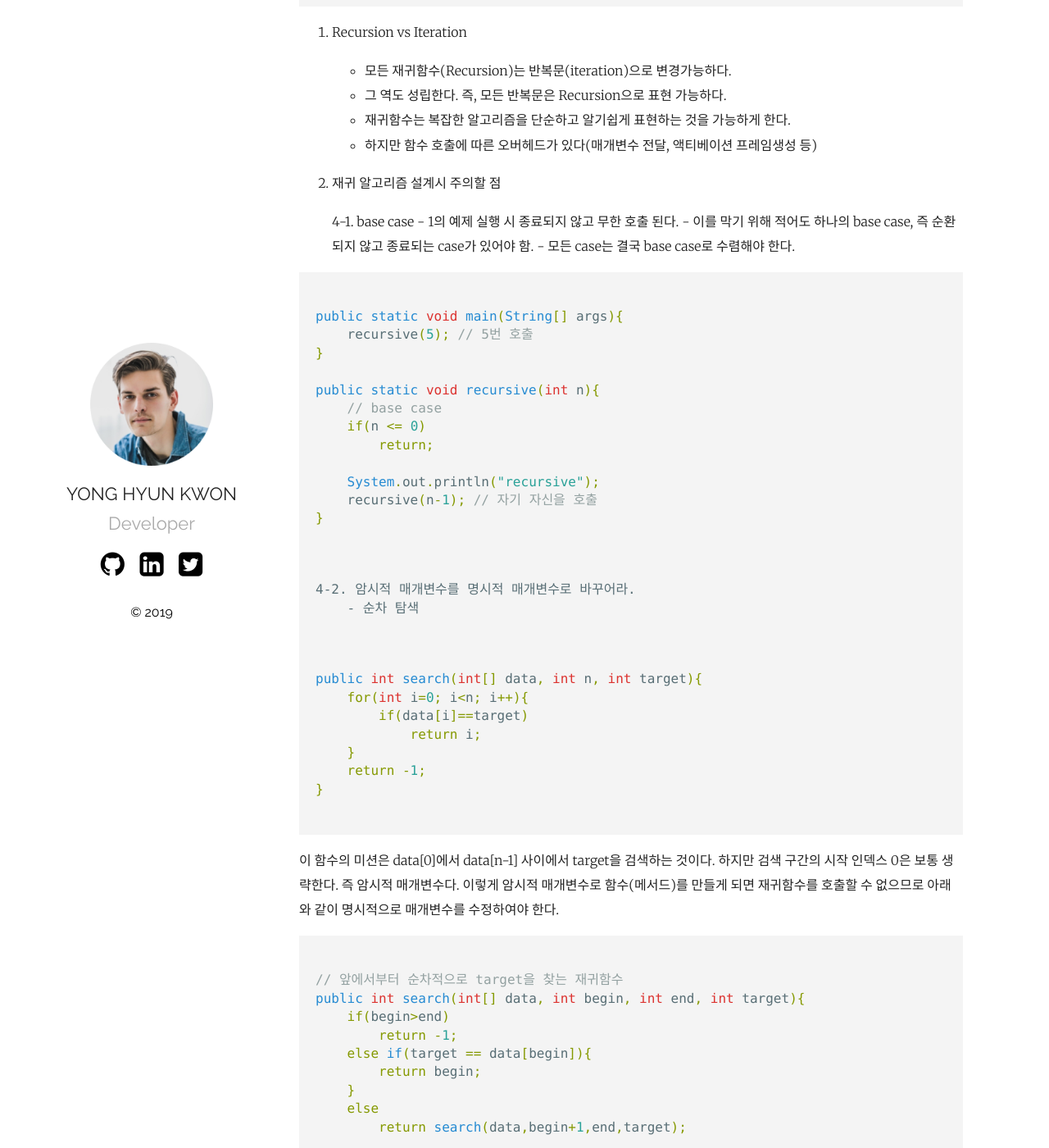
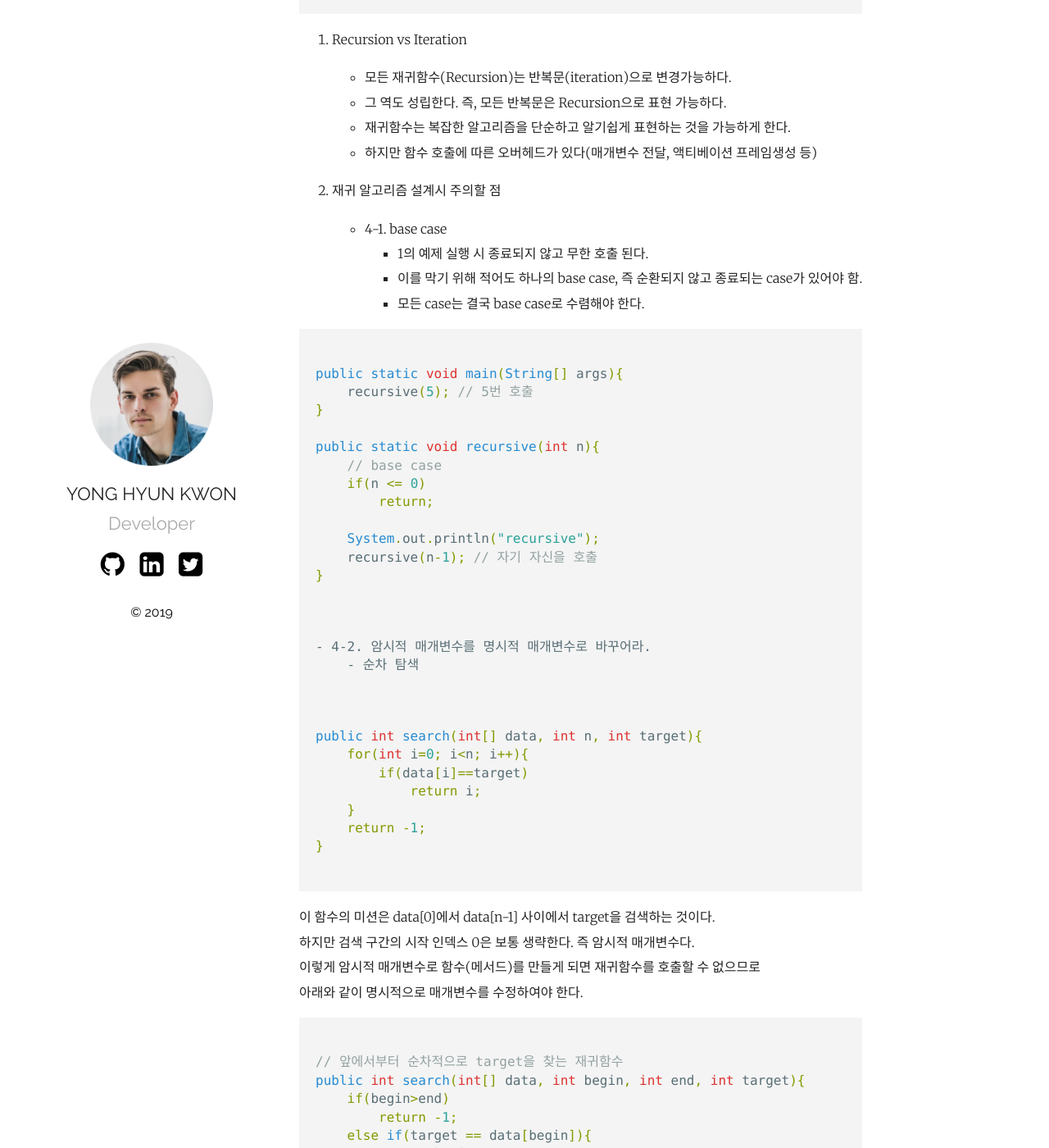
Before and after one commit to jayyhkwon/jayyhkwon.github.io_deprecated, a Jekyll site: the page built from _posts/2019-10-28-Algorithm 03 - Recursion(재귀).markdown, in a window 1280 px wide and 1400 px high, scrolled down 1523 px. Shown: the whole window at 82% size. Built offline with Jekyll 4.4.1, drawn with Linux system fonts in a browser that asks for light colours; some of the changed text lies outside the part shown.

Commit message:
10/28 포스팅 수정

````diff
--- a/_posts/2019-10-28-Algorithm 03 - Recursion(재귀).markdown
+++ b/_posts/2019-10-28-Algorithm 03 - Recursion(재귀).markdown
@@ -7,15 +7,15 @@ categories: Algorithm
 
 Recursion (재귀)
 
----
+
 목차
 1. 정의
 2. 재귀적인 접근
 3. Recursion vs Iteration
 4. 재귀 알고리즘 설계시 주의할 점
-    4-1. base case
-    4-2. 암시적 매개변수를 명시적 매개변수로 바꾸어라.
----
+    - 4-1. base case
+    - 4-2. 암시적 매개변수를 명시적 매개변수로 바꾸어라.
+
 
 1. 정의
     - 자기 자신을 호출 하는 함수
@@ -36,7 +36,7 @@ public static void recursive(){
 
 2. 재귀적인 접근
 
-    - 길이가 n인 문자열이 있다고 하자.
+    - 길이가 n인 문자열이 있다고 하자.<br/>
       이 문자열의 길이를 구할 때 for문으로 구한다고 하면 이렇게 구할 수 있을 것이다.
 
 ```java
@@ -54,7 +54,7 @@ public static void recursive(){
     }
 ```
 
-    - 이번엔 for문 없이 재귀적으로 문자열의 길이를 구해보자.
+이번엔 for문 없이 재귀적으로 문자열의 길이를 구해보자.
 
 ```java
 
@@ -77,10 +77,10 @@ public static void recursive(){
 
 4. 재귀 알고리즘 설계시 주의할 점
 
-    4-1. base case
-        - 1의 예제 실행 시 종료되지 않고 무한 호출 된다.
-        - 이를 막기 위해 적어도 하나의 base case, 즉 순환되지 않고 종료되는 case가 있어야 함.
-        - 모든 case는 결국 base case로 수렴해야 한다.
+    - 4-1. base case<br/>
+        - 1의 예제 실행 시 종료되지 않고 무한 호출 된다.<br/>
+        - 이를 막기 위해 적어도 하나의 base case, 즉 순환되지 않고 종료되는 case가 있어야 함.<br/>
+        - 모든 case는 결국 base case로 수렴해야 한다.<br/>
 
 
 ```java
@@ -100,7 +100,7 @@ public static void recursive(int n){
 
 ```
 
-    4-2. 암시적 매개변수를 명시적 매개변수로 바꾸어라.
+    - 4-2. 암시적 매개변수를 명시적 매개변수로 바꾸어라.
         - 순차 탐색
 
 ```java
@@ -115,10 +115,10 @@ public int search(int[] data, int n, int target){
 
 ```
 
-이 함수의 미션은 data[0]에서 data[n-1] 사이에서 target을 검색하는 것이다.
-하지만 검색 구간의 시작 인덱스 0은 보통 생략한다. 즉 암시적 매개변수다.
-이렇게 암시적 매개변수로 함수(메서드)를 만들게 되면 재귀함수를 호출할 수 없으므로
-아래와 같이 명시적으로 매개변수를 수정하여야 한다.
+이 함수의 미션은 data[0]에서 data[n-1] 사이에서 target을 검색하는 것이다.<br/>
+하지만 검색 구간의 시작 인덱스 0은 보통 생략한다. 즉 암시적 매개변수다.<br/>
+이렇게 암시적 매개변수로 함수(메서드)를 만들게 되면 재귀함수를 호출할 수 없으므로<br/>
+아래와 같이 명시적으로 매개변수를 수정하여야 한다.<br/>
 
 
 ```java
````
